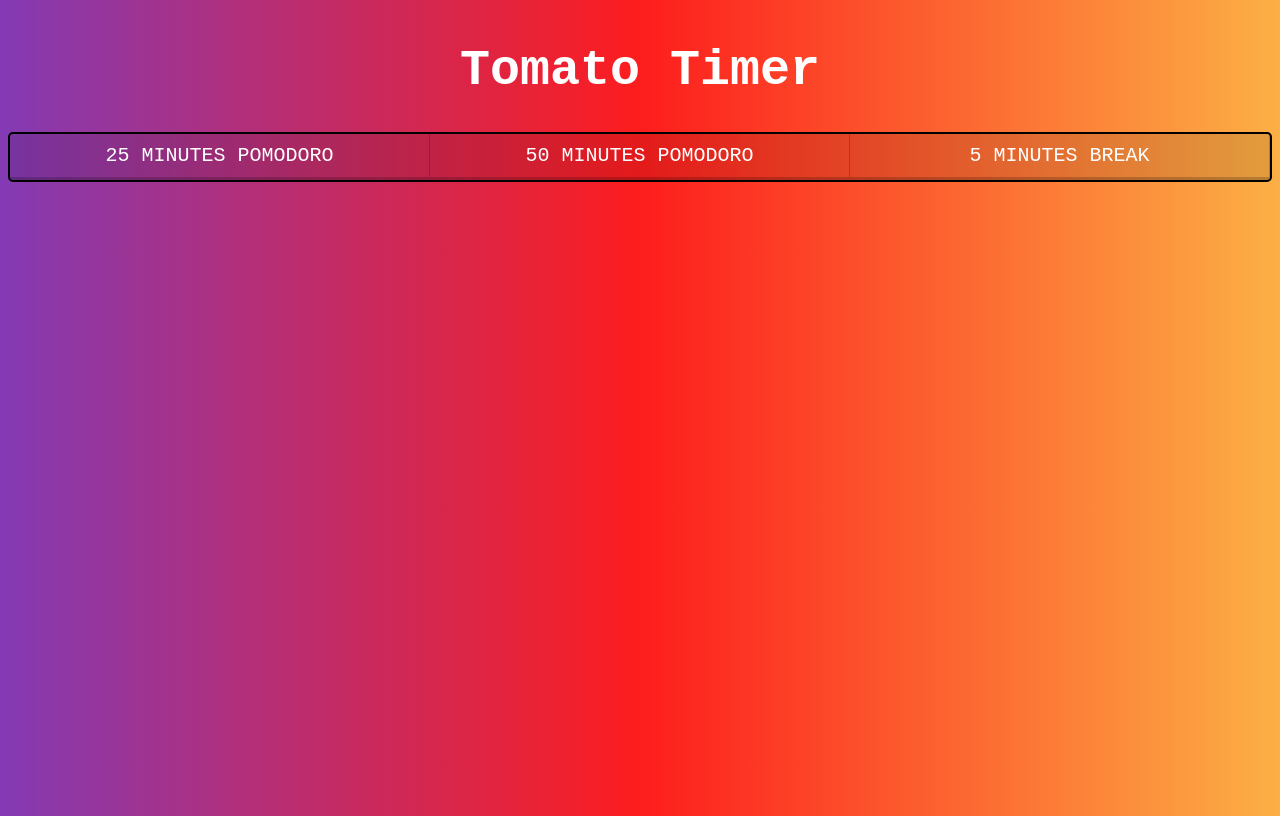
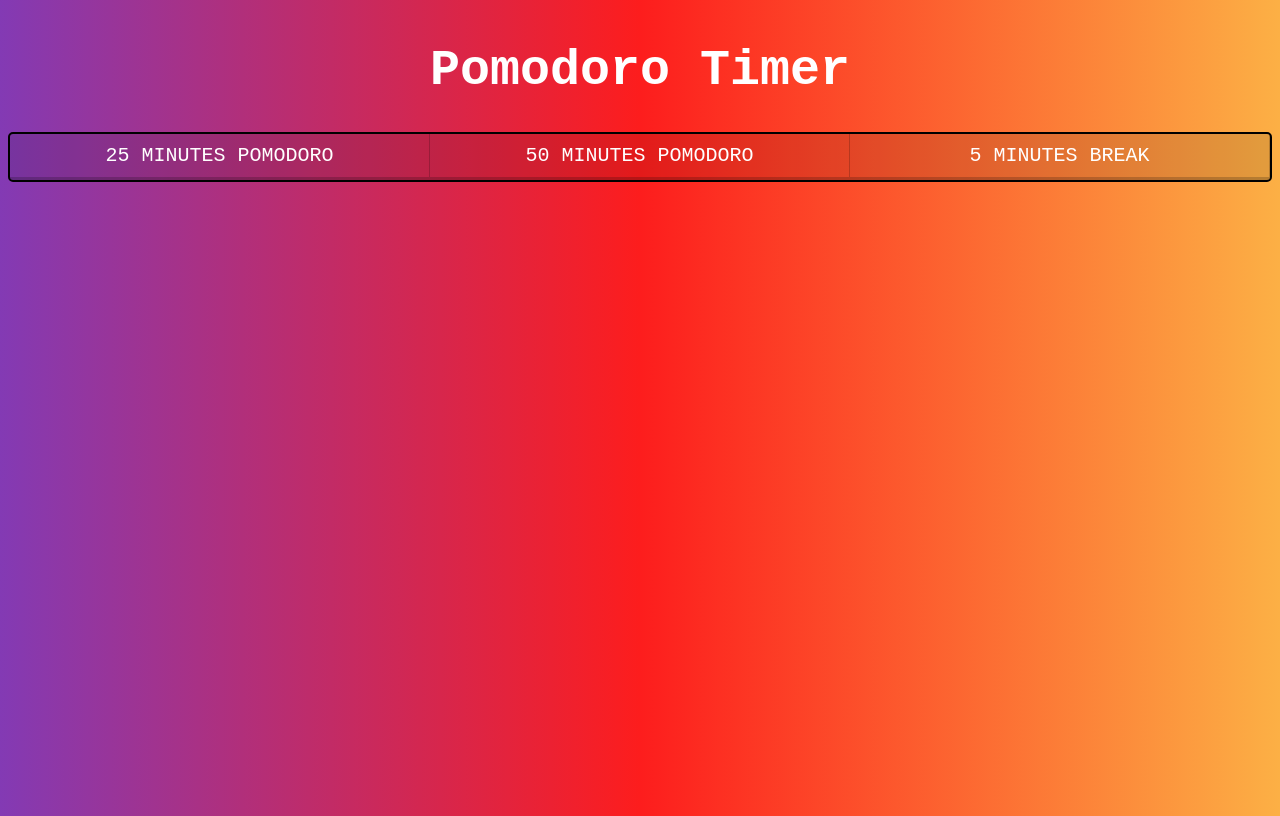
Before and after one commit to taniskjha/Pomodoro-Timer, a plain HTML site: page index.html in a window 1280 px wide. Drawn offline with Linux system fonts and the light colour scheme.

Commit message:
last commit

```diff
--- a/index.html
+++ b/index.html
@@ -4,7 +4,7 @@
     <meta charset="UTF-8">
     <meta name="viewport" content="width=device-width, initial-scale=1.0">
     <meta http-equiv="X-UA-Compatible" content="ie=edge">
-    <title>Document</title>
+    <title>Pomodoro Timer</title>
     <link rel="stylesheet" href="index.css">
     <link rel="shortcut icon" href="https://cdn2.iconfinder.com/data/icons/food-drink-60/50/1F345-tomato-512.png" type="image/x-icon">
 </head>
@@ -12,7 +12,7 @@
 
     <div class="timer">
 
-      <h1 style="color: white; font-size: 50px;">Tomato Timer
+      <h1 style="color: white; font-size: 50px;">Pomodoro Timer
       </h1>
         <div class="timer__controls">
           <button data-time="1500" class="timer__button">25 Minutes Pomodoro</button>
```
